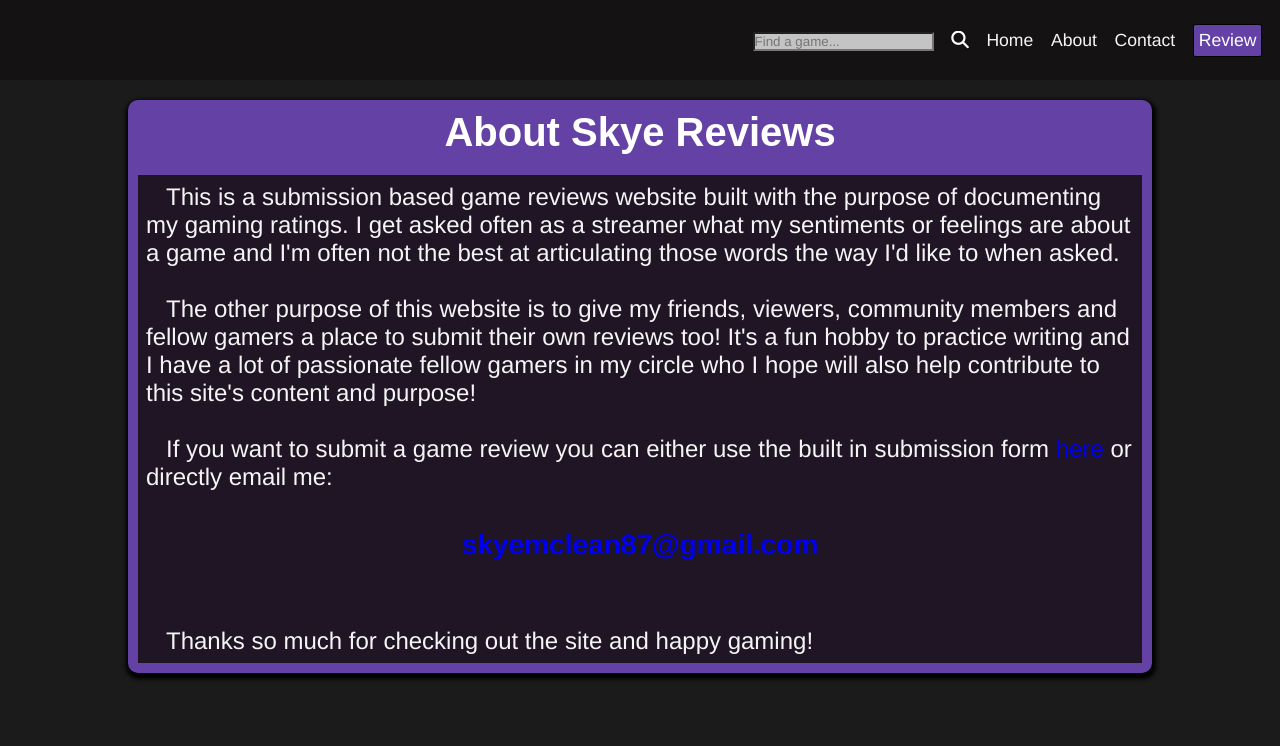
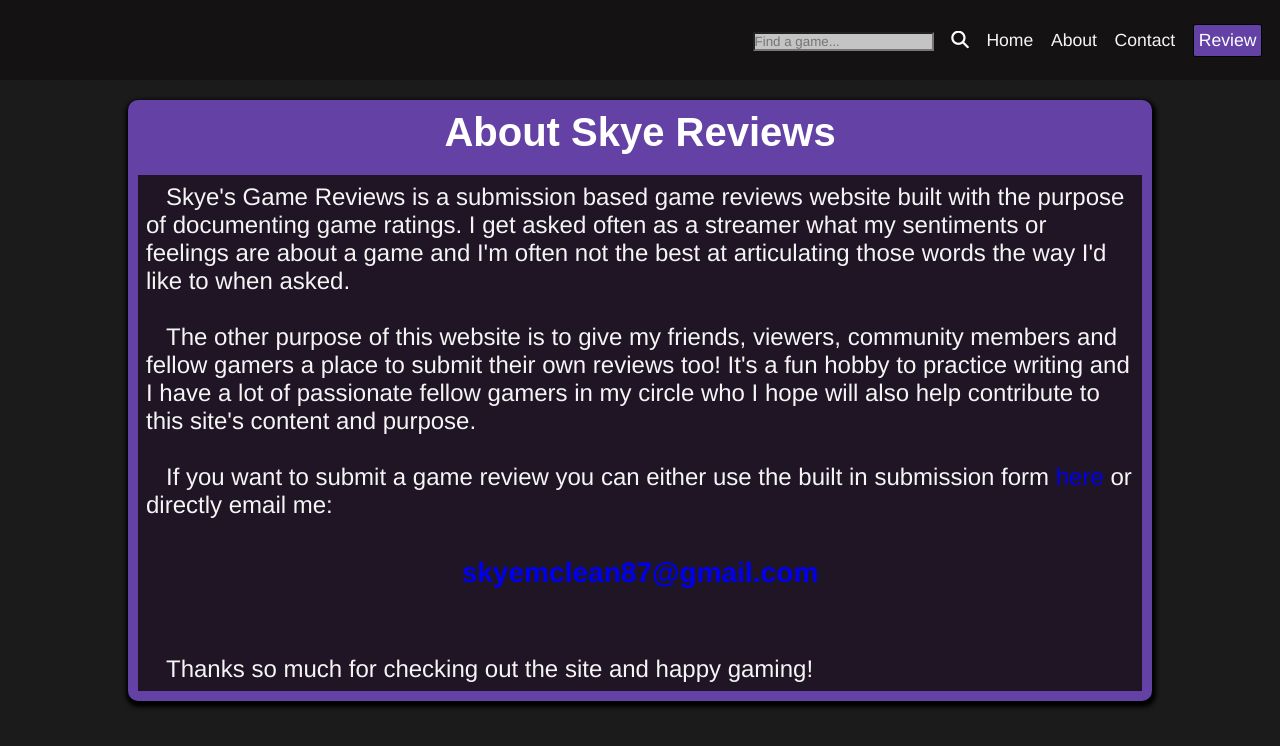
Before and after one commit to skyewasthelimit/skye-reviews, a React (Create React App) app: page /About in a window 1280 px wide. Shown: the top 746 px of the page. Built offline with nearby package versions, Linux system fonts and the light colour scheme.

Commit message:
About updated

```diff
--- a/src/components/About.js
+++ b/src/components/About.js
@@ -6,8 +6,8 @@ const About = () => {
     <div className='about'>
       <div className='entry'>
         <p className='entry-text'>
-          &nbsp;&nbsp;&nbsp;This is a submission based game reviews website built with
-          the purpose of documenting my gaming ratings. I get asked often as
+          &nbsp;&nbsp;&nbsp;Skye's Game Reviews is a submission based game reviews website built with
+          the purpose of documenting game ratings. I get asked often as
           a streamer what my sentiments or feelings are about a game and I'm often
           not the best at articulating those words the way I'd like to when asked.
           <br></br>
@@ -15,7 +15,7 @@ const About = () => {
           &nbsp;&nbsp;&nbsp;The other purpose of this website is to give my friends, viewers,
           community members and fellow gamers a place to submit their own reviews too! It's a fun hobby to practice writing
           and I have a lot of passionate fellow gamers in my circle who I hope will also help contribute to
-          this site's content and purpose!
+          this site's content and purpose.
           <br></br>
           <br></br>
           &nbsp;&nbsp;&nbsp;If you want to submit a game review you can either use the built in submission form
```
